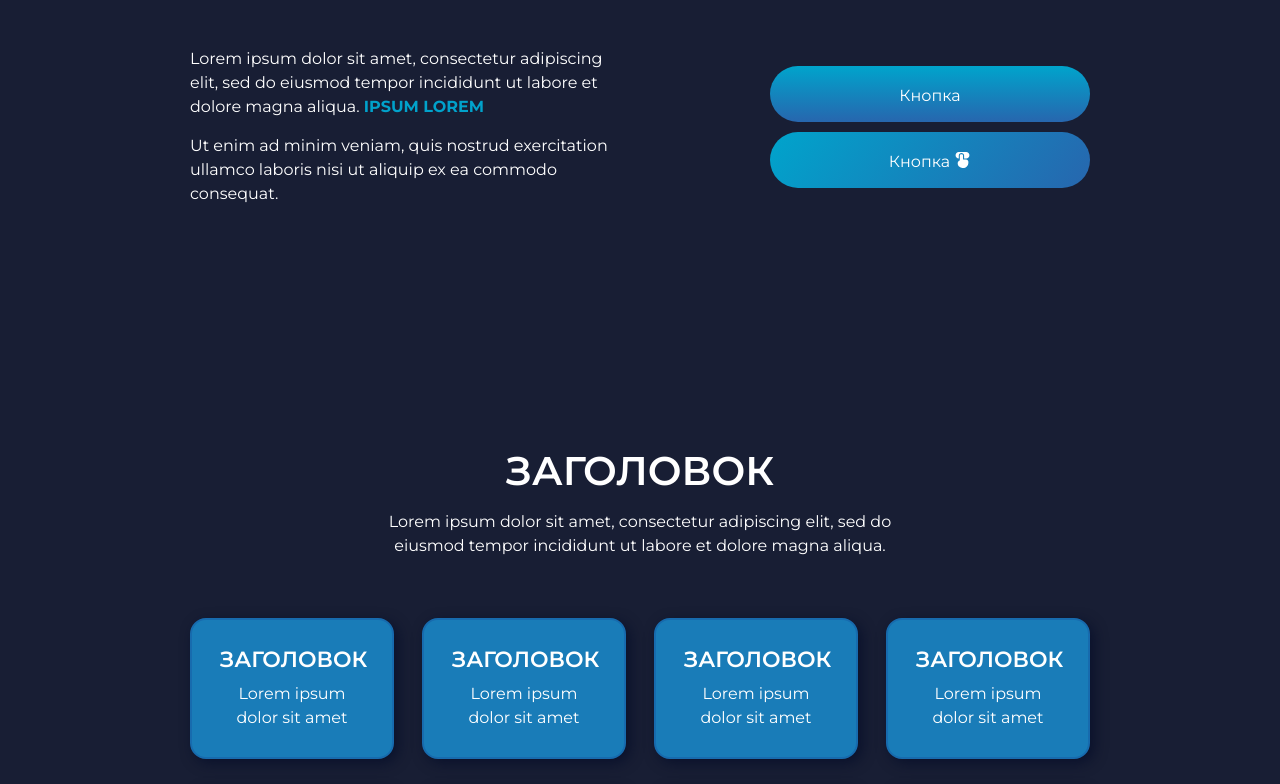
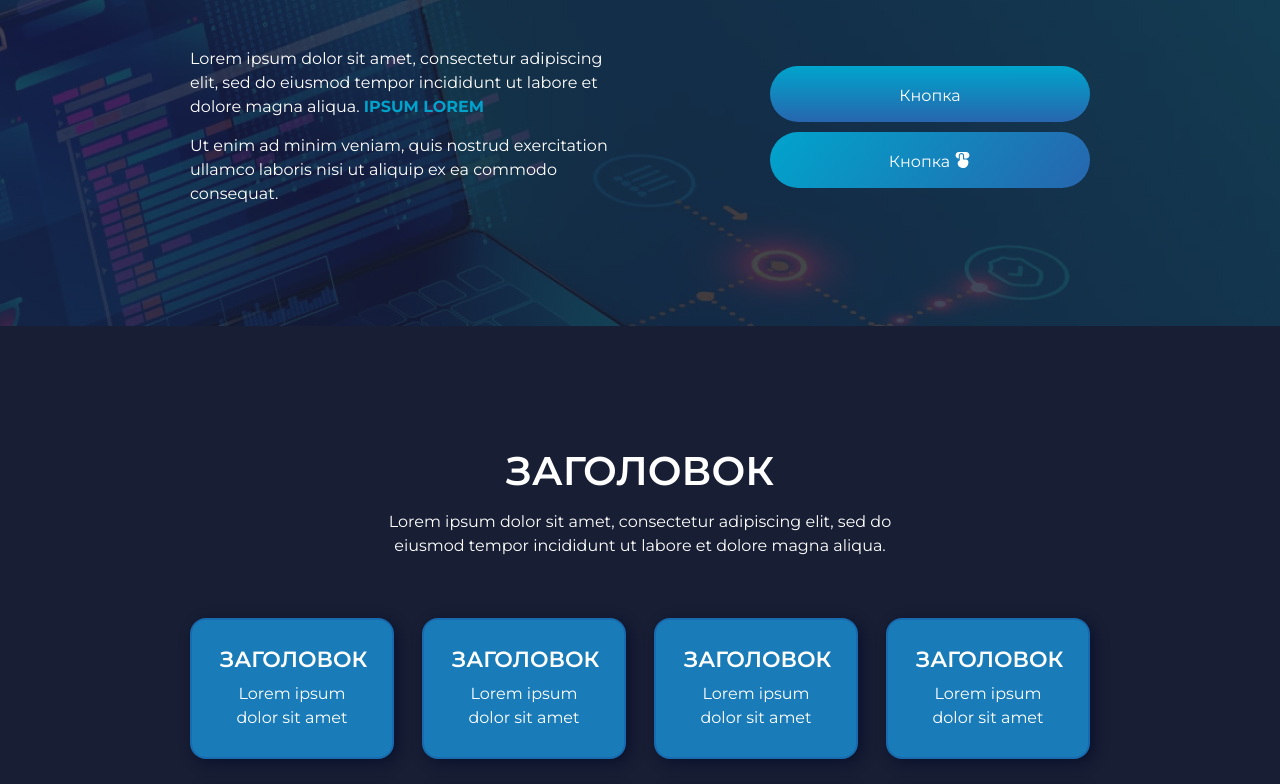
Before and after one commit to yournikitqa/homework, a plain HTML site: page mod2/lesson43-project/index.html in a window 1280 px wide. Shown: the part 296-1080 px from the top of the page. Drawn offline with Linux system fonts and the light colour scheme.

Commit message:
Update style.css

```diff
--- a/mod2/lesson43-project/css/style.css
+++ b/mod2/lesson43-project/css/style.css
@@ -47,7 +47,7 @@ body {
 }
 
 .block-1 {
-    background: url(./img/hero-bg.jpg) 10% 50% / cover no-repeat;
+    background: url(../img/hero-bg.jpg) 10% 50% / cover no-repeat;
     padding: 120px 0px;
 }
 
```
